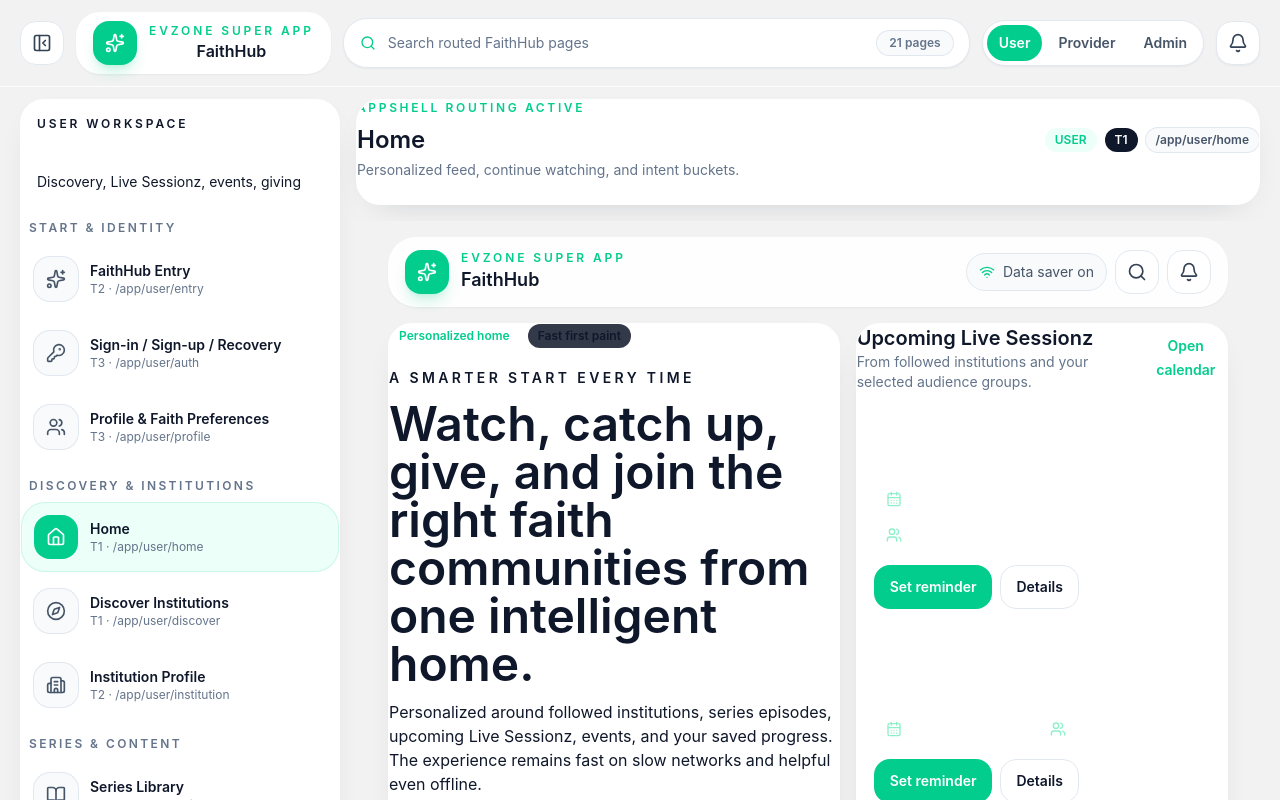
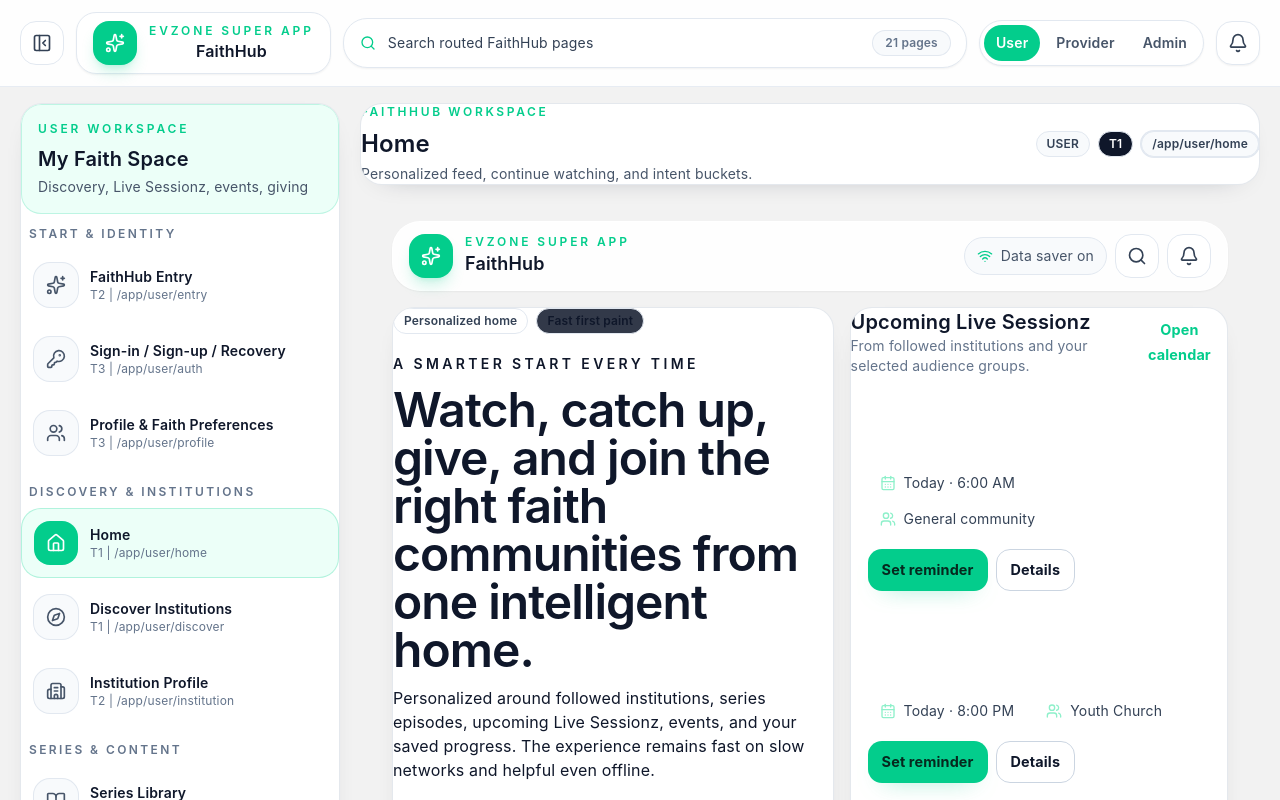
Before and after one commit to ayesigaisaac/FaithHub_MyLiveDealz_Buyer, a React (Vite) app: page /app/user in a window 1280 px wide. Both pictures are taken after a click on the button "User". Shown: the top 800 px of the page. Built offline with nearby package versions, Linux system fonts and the light colour scheme.

Commit message:
Refine global UI system and professionalize app shell layout

```diff
--- a/src/components/layout/AppShellLayout.tsx
+++ b/src/components/layout/AppShellLayout.tsx
@@ -2,7 +2,6 @@ import React, { useMemo, useState } from "react";
 import { Outlet, useLocation, useNavigate } from "react-router-dom";
 import Drawer from "@mui/material/Drawer";
 import { Bell, Menu, PanelLeftClose, PanelLeftOpen, Search, Sparkles } from "lucide-react";
-import { Button } from "@/components/ui/button";
 import { Card, CardContent } from "@/components/ui/card";
 import { Badge } from "@/components/ui/badge";
 import { defaultPageForRole, pagesByRole, pageRegistry, type RoleKey } from "@/config/pageRegistry";
@@ -25,12 +24,12 @@ export default function AppShellLayout() {
 
   return (
     <div className="min-h-screen bg-[#f2f2f2] text-slate-900">
-      <div className="sticky top-0 z-30 border-b border-white/70 bg-[#f2f2f2]/90 backdrop-blur">
+      <div className="sticky top-0 z-30 border-b border-slate-200/80 bg-white/90 backdrop-blur">
         <div className="mx-auto flex max-w-[1800px] items-center justify-between gap-3 px-3 py-3 sm:px-4 lg:px-5">
           <div className="flex items-center gap-2 sm:gap-3">
             <button onClick={() => setMobileOpen(true)} className="flex h-11 w-11 items-center justify-center rounded-2xl border border-slate-200 bg-white text-slate-700 lg:hidden"><Menu className="h-5 w-5" /></button>
             <button onClick={() => setSidebarCollapsed((prev) => !prev)} className="hidden h-11 w-11 items-center justify-center rounded-2xl border border-slate-200 bg-white text-slate-700 lg:flex">{sidebarCollapsed ? <PanelLeftOpen className="h-5 w-5" /> : <PanelLeftClose className="h-5 w-5" />}</button>
-            <button onClick={() => navigate('/')} className="flex items-center gap-3 rounded-[24px] border border-white/70 bg-white px-3 py-2 shadow-sm sm:px-4">
+            <button onClick={() => navigate('/')} className="flex items-center gap-3 rounded-[20px] border border-slate-200 bg-white px-3 py-2 shadow-sm sm:px-4">
               <div className="flex h-11 w-11 items-center justify-center rounded-2xl bg-[#03cd8c] text-white shadow-lg shadow-[#03cd8c]/20"><Sparkles className="h-5 w-5" /></div>
               <div className="hidden sm:block"><div className="text-xs font-semibold uppercase tracking-[0.24em] text-[#03cd8c]">EVzone Super App</div><div className="text-base font-semibold text-slate-900">FaithHub</div></div>
             </button>
@@ -49,7 +48,7 @@ export default function AppShellLayout() {
         </div>
       </div>
 
-      <div className="mx-auto flex max-w-[1800px] gap-4 px-3 pb-10 pt-3 sm:px-4 lg:px-5">
+      <div className="mx-auto flex max-w-[1800px] gap-5 px-3 pb-10 pt-4 sm:px-4 lg:px-5">
         <aside className={`hidden lg:block ${sidebarCollapsed ? 'w-[92px]' : 'w-[320px]'}`}>
           <SidebarCard collapsed={sidebarCollapsed} role={role} grouped={grouped} currentPath={location.pathname} navigate={navigate} />
         </aside>
@@ -61,13 +60,13 @@ export default function AppShellLayout() {
         </Drawer>
 
         <main className="min-w-0 flex-1">
-          <Card className="mb-4 rounded-[28px] border border-white/70 bg-white/92 shadow-sm">
+          <Card className="mb-5 rounded-[24px] border border-slate-200 bg-white shadow-sm">
             <CardContent className="p-5 sm:p-6">
               <div className="flex flex-col gap-4 xl:flex-row xl:items-center xl:justify-between">
                 <div>
-                  <div className="text-xs font-semibold uppercase tracking-[0.22em] text-[#03cd8c]">AppShell routing active</div>
-                  <div className="mt-2 text-2xl font-semibold text-slate-900">{currentPage?.label || 'FaithHub'}</div>
-                  <div className="mt-1 text-sm text-slate-500">{currentPage?.description || 'Routed workspace'}</div>
+                  <div className="text-xs font-semibold uppercase tracking-[0.22em] text-[#03cd8c]">FaithHub Workspace</div>
+                  <div className="mt-2 text-2xl font-semibold text-slate-900">{currentPage?.label || "FaithHub"}</div>
+                  <div className="mt-1 text-sm text-slate-600">{currentPage?.description || "Routed workspace"}</div>
                 </div>
                 <div className="flex flex-wrap gap-2">
                   <Badge className="rounded-full bg-[#ecfff8] text-[#03cd8c] hover:bg-[#ecfff8]">{role.toUpperCase()}</Badge>
@@ -102,11 +101,11 @@ function RoleSwitcher({ role, onChange }: { role: RoleKey; onChange: (role: Role
 
 function SidebarCard({ collapsed, role, grouped, currentPath, navigate }: any) {
   return (
-    <Card className="overflow-hidden rounded-[32px] border border-white/70 bg-white/92 shadow-[0_24px_70px_-30px_rgba(15,23,42,0.25)]">
+    <Card className="overflow-hidden rounded-[28px] border border-slate-200 bg-white shadow-[0_20px_55px_-35px_rgba(15,23,42,0.35)]">
       <CardContent className="p-3">
-        <div className="mb-3 rounded-[24px] bg-gradient-to-br from-[#03cd8c] to-[#20cf9c] p-4 text-white">
-          <div className="text-xs font-semibold uppercase tracking-[0.24em] text-white/90">{role} workspace</div>
-          {!collapsed ? <><div className="mt-2 text-xl font-semibold">{role === 'user' ? 'My Faith Space' : role === 'provider' ? 'Institution Workspace' : 'Global Control Tower'}</div><div className="mt-1 text-sm text-white/85">{role === 'user' ? 'Discovery, Live Sessionz, events, giving' : role === 'provider' ? 'Builders, live ops, messaging, events, funds' : 'Verification, moderation, policy, security'}</div></> : null}
+        <div className="mb-3 rounded-[20px] border border-[#03cd8c]/20 bg-[#ecfff8] p-4">
+          <div className="text-xs font-semibold uppercase tracking-[0.24em] text-[#03cd8c]">{role} workspace</div>
+          {!collapsed ? <><div className="mt-2 text-xl font-semibold text-slate-900">{role === 'user' ? 'My Faith Space' : role === 'provider' ? 'Institution Workspace' : 'Global Control Tower'}</div><div className="mt-1 text-sm text-slate-600">{role === 'user' ? 'Discovery, Live Sessionz, events, giving' : role === 'provider' ? 'Builders, live ops, messaging, events, funds' : 'Verification, moderation, policy, security'}</div></> : null}
         </div>
         <div className="space-y-4">
           {Object.entries(grouped).map(([section, items]: any) => (
@@ -117,9 +116,9 @@ function SidebarCard({ collapsed, role, grouped, currentPath, navigate }: any) {
                   const Icon = item.icon;
                   const active = item.path === currentPath;
                   return (
-                    <button key={item.id} onClick={() => navigate(item.path)} className={`group flex w-full items-center gap-3 rounded-[24px] border px-3 py-3 text-left transition ${active ? 'border-[#03cd8c]/15 bg-[#ecfff8]' : 'border-transparent bg-white hover:border-slate-200 hover:bg-[#f8fafc]'}`}>
+                    <button key={item.id} onClick={() => navigate(item.path)} className={`group flex w-full items-center gap-3 rounded-[20px] border px-3 py-3 text-left transition ${active ? 'border-[#03cd8c]/25 bg-[#ecfff8]' : 'border-transparent bg-white hover:border-slate-200 hover:bg-[#f8fafc]'}`}>
                       <div className={`flex h-11 w-11 shrink-0 items-center justify-center rounded-2xl ${active ? 'bg-[#03cd8c] text-white' : 'bg-[#f8fafc] text-slate-600 ring-1 ring-slate-200'}`}><Icon className="h-5 w-5" /></div>
-                      {!collapsed ? <div className="min-w-0 flex-1"><div className="truncate text-sm font-semibold text-slate-900">{item.label}</div><div className="truncate text-xs text-slate-500">{item.template} · {item.path}</div></div> : null}
+                      {!collapsed ? <div className="min-w-0 flex-1"><div className="truncate text-sm font-semibold text-slate-900">{item.label}</div><div className="truncate text-xs text-slate-500">{item.template} | {item.path}</div></div> : null}
                     </button>
                   );
                 })}
--- a/src/components/ui/badge.tsx
+++ b/src/components/ui/badge.tsx
@@ -1,5 +1,12 @@
 import React from "react";
 export interface BadgeProps extends React.HTMLAttributes<HTMLSpanElement> {}
 export function Badge({ className = "", children, ...props }: BadgeProps) {
-  return <span className={`inline-flex items-center justify-center rounded-full px-2.5 py-1 text-xs font-semibold ${className}`.trim()} {...props}>{children}</span>;
+  return (
+    <span
+      className={`inline-flex items-center justify-center rounded-full border border-slate-200 bg-slate-50 px-2.5 py-1 text-xs font-semibold text-slate-700 ${className}`.trim()}
+      {...props}
+    >
+      {children}
+    </span>
+  );
 }
--- a/src/components/ui/button.tsx
+++ b/src/components/ui/button.tsx
@@ -9,11 +9,12 @@ function resolveStyles(variant: Variant): { variant: MuiButtonProps["variant"];
     return {
       variant: "outlined",
       sx: {
-        borderColor: "#e2e8f0",
+        borderColor: "#cbd5e1",
         color: "#0f172a",
         textTransform: "none",
         boxShadow: "none",
-        '&:hover': { borderColor: 'rgba(3,205,140,0.35)', backgroundColor: '#f7fffb', boxShadow: 'none' },
+        backgroundColor: "#ffffff",
+        '&:hover': { borderColor: "rgba(3,205,140,0.45)", backgroundColor: "#f7fffb", boxShadow: "none" },
       },
     };
   }
@@ -31,9 +32,10 @@ function resolveStyles(variant: Variant): { variant: MuiButtonProps["variant"];
     variant: "contained",
     sx: {
       textTransform: "none",
-      boxShadow: "none",
-      backgroundColor: '#03cd8c',
-      '&:hover': { backgroundColor: '#02b67c', boxShadow: 'none' },
+      boxShadow: "0 10px 24px -16px rgba(3, 205, 140, 0.65)",
+      backgroundColor: "#03cd8c",
+      color: "#06281e",
+      '&:hover': { backgroundColor: "#02b67c", boxShadow: "0 10px 24px -16px rgba(3, 205, 140, 0.75)" },
     },
   };
 }
@@ -49,7 +51,16 @@ export const Button = React.forwardRef<HTMLButtonElement, ButtonProps>(function
       {...props}
       variant={resolved.variant}
       className={className}
-      sx={{ borderRadius: "16px", minHeight: 44, fontWeight: 600, ...(resolved.sx || {}), ...((sx as any) || {}) } as any}
+      sx={{
+        borderRadius: "14px",
+        minHeight: 42,
+        paddingInline: "14px",
+        fontWeight: 700,
+        fontSize: "0.9rem",
+        letterSpacing: "0.01em",
+        ...(resolved.sx || {}),
+        ...((sx as any) || {}),
+      } as any}
     />
   );
 });
--- a/src/components/ui/card.tsx
+++ b/src/components/ui/card.tsx
@@ -11,12 +11,18 @@ export const Card = React.forwardRef<HTMLDivElement, CardProps>(function Card({
       ref={ref}
       elevation={0}
       className={className}
-      sx={{ borderRadius: '24px', border: '1px solid rgba(255,255,255,0.7)', boxShadow: '0 12px 36px -22px rgba(15,23,42,0.25)', ...(sx || {}) }}
+      sx={{
+        borderRadius: "22px",
+        border: "1px solid rgba(148, 163, 184, 0.25)",
+        backgroundColor: "#ffffff",
+        boxShadow: "0 10px 30px -24px rgba(15, 23, 42, 0.45)",
+        ...(sx || {}),
+      }}
       {...props}
     />
   );
 });
 
 export const CardContent = React.forwardRef<HTMLDivElement, CardContentProps>(function CardContent({ className, sx, ...props }, ref) {
-  return <MuiCardContent ref={ref} className={className} sx={{ padding: 0, ...(sx || {}) }} {...props} />;
+  return <MuiCardContent ref={ref} className={className} sx={{ padding: 0, "&:last-child": { paddingBottom: 0 }, ...(sx || {}) }} {...props} />;
 });
--- a/src/styles/globals.css
+++ b/src/styles/globals.css
@@ -4,7 +4,7 @@
 
 :root {
   color-scheme: light;
-  font-family: Inter, ui-sans-serif, system-ui, -apple-system, BlinkMacSystemFont, "Segoe UI", sans-serif;
+  font-family: "Segoe UI Variable", "Segoe UI", "Helvetica Neue", Arial, sans-serif;
   --faithhub-page-bg: #f2f2f2;
   --faithhub-surface-bg: #ffffff;
   --faithhub-readable: #0f172a;
@@ -19,6 +19,12 @@ html, body, #root {
 body {
   margin: 0;
   background: var(--faithhub-page-bg);
+  color: var(--faithhub-readable);
+  line-height: 1.5;
+  letter-spacing: 0.01em;
+  text-rendering: optimizeLegibility;
+  -webkit-font-smoothing: antialiased;
+  -moz-osx-font-smoothing: grayscale;
 }
 
 * { box-sizing: border-box; }
@@ -44,3 +50,13 @@ button, input, select, textarea { font: inherit; }
 [class*="bg-gradient-to-"] [class*="text-white"] {
   color: var(--faithhub-readable) !important;
 }
+
+/* Improve baseline readability in dense dashboard blocks. */
+h1, h2, h3, h4 {
+  letter-spacing: -0.02em;
+  color: #0f172a;
+}
+
+p, span, small, label {
+  color: #334155;
+}
```
